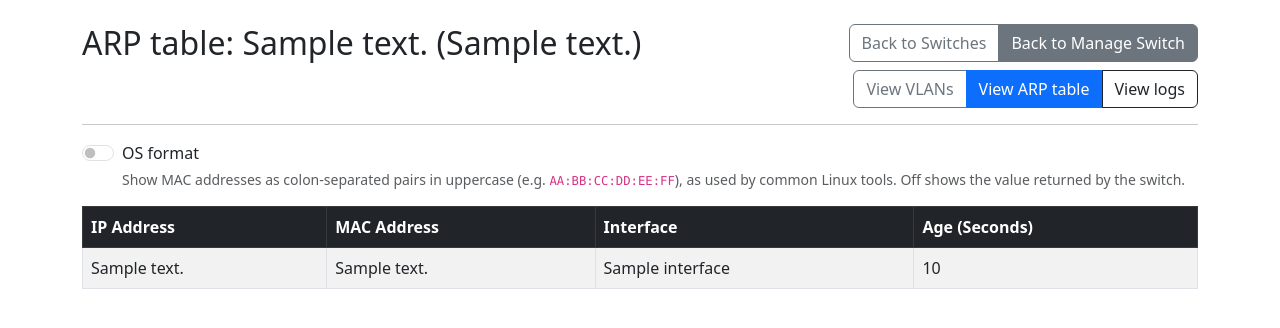
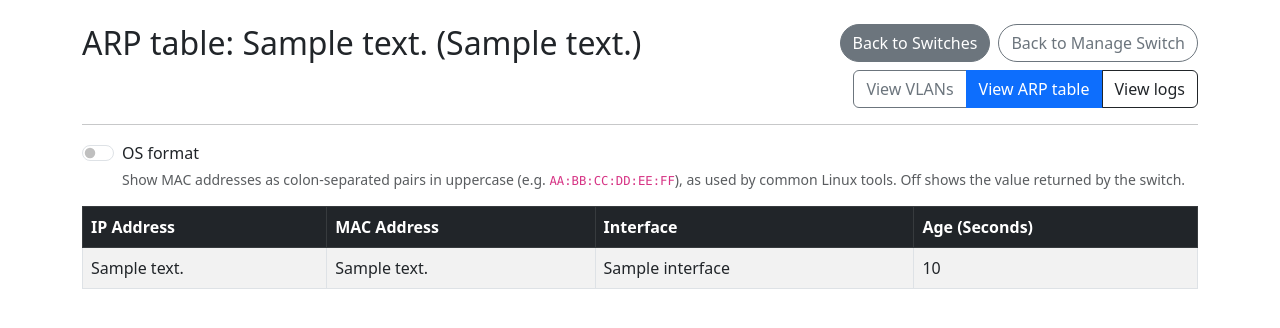
Before and after one commit to joeldavis84/switchport-management, a Flask app: template app/templates/arp_table.html in a window 1280 px wide. Shown: the part 56-384 px from the top of the page. Run offline with Flask 3, Linux system fonts and the light colour scheme; tables that the repository leaves empty hold one stand-in row (values such as "Sample post"); the template is opened without the code that fills it: values that come from a table or form of the project are taken from there, most other values are stand-ins (such as "Sample title", 1, 10 or a date in 2020).

Commit message:
Refactor navigation buttons across switch templates: Update "Back to Switches" button styling to rounded-pill for improved visual consistency and user experience in add switch, manage switch, VLAN detail, VLAN table, ARP table, and switch logs templates.

```diff
--- a/app/templates/add_switch.html
+++ b/app/templates/add_switch.html
@@ -2,7 +2,7 @@
 {% block content %}
 <div class="d-flex justify-content-between align-items-start mb-3 flex-wrap gap-3">
     <h2 class="mb-0">Add New Switch</h2>
-    <a href="{{ url_for('switches.index') }}" class="btn btn-secondary">Back to Switches</a>
+    <a href="{{ url_for('switches.index') }}" class="btn btn-secondary rounded-pill">Back to Switches</a>
 </div>
 <form method="POST">
     <div class="mb-3">
--- a/app/templates/arp_table.html
+++ b/app/templates/arp_table.html
@@ -3,9 +3,9 @@
 <div class="d-flex justify-content-between align-items-start mb-3 flex-wrap gap-3">
     <h2 class="mb-0">ARP table: {{ switch.description }} ({{ switch.ip_address }})</h2>
     <div class="d-flex flex-column align-items-end gap-2">
-        <div class="btn-group" role="group" aria-label="Back navigation">
-            <a href="{{ url_for('switches.index') }}" class="btn btn-outline-secondary">Back to Switches</a>
-            <a href="{{ url_for('switches.manage_switch', id=switch.id) }}" class="btn btn-secondary">Back to Manage Switch</a>
+        <div class="d-inline-flex flex-wrap gap-2 justify-content-end" role="group" aria-label="Back navigation">
+            <a href="{{ url_for('switches.index') }}" class="btn btn-secondary rounded-pill">Back to Switches</a>
+            <a href="{{ url_for('switches.manage_switch', id=switch.id) }}" class="btn btn-outline-secondary rounded-pill">Back to Manage Switch</a>
         </div>
         <div class="btn-group" role="group" aria-label="Navigation">
             <a href="{{ url_for('switches.vlan_table', id=switch.id) }}" class="btn btn-outline-secondary">View VLANs</a>
--- a/app/templates/manage_switch.html
+++ b/app/templates/manage_switch.html
@@ -4,7 +4,7 @@
 <div class="d-flex justify-content-between align-items-start mb-3 flex-wrap gap-3">
     <h2 class="mb-0">Manage: {{ switch.description }} ({{ switch.ip_address }})</h2>
     <div class="d-flex flex-column align-items-end gap-2">
-        <a href="{{ url_for('switches.index') }}" class="btn btn-secondary">Back to Switches</a>
+        <a href="{{ url_for('switches.index') }}" class="btn btn-secondary rounded-pill">Back to Switches</a>
         <div class="btn-group" role="group" aria-label="Switch read-only views">
             <a href="{{ url_for('switches.vlan_table', id=switch.id) }}" class="btn btn-outline-secondary">View VLANs</a>
             <a href="{{ url_for('switches.arp_table', id=switch.id) }}" class="btn btn-outline-secondary">View ARP table</a>
--- a/app/templates/switch_logs.html
+++ b/app/templates/switch_logs.html
@@ -12,9 +12,9 @@
 <div class="d-flex justify-content-between align-items-start mb-3 flex-wrap gap-3">
     <h2 class="mb-0">Logs: {{ switch.description }} ({{ switch.ip_address }})</h2>
     <div class="d-flex flex-column align-items-end gap-2">
-        <div class="btn-group" role="group" aria-label="Back navigation">
-            <a href="{{ url_for('switches.index') }}" class="btn btn-outline-secondary">Back to Switches</a>
-            <a href="{{ url_for('switches.manage_switch', id=switch.id) }}" class="btn btn-secondary">Back to Manage Switch</a>
+        <div class="d-inline-flex flex-wrap gap-2 justify-content-end" role="group" aria-label="Back navigation">
+            <a href="{{ url_for('switches.index') }}" class="btn btn-secondary rounded-pill">Back to Switches</a>
+            <a href="{{ url_for('switches.manage_switch', id=switch.id) }}" class="btn btn-outline-secondary rounded-pill">Back to Manage Switch</a>
         </div>
         <div class="btn-group" role="group" aria-label="Navigation">
             <a href="{{ url_for('switches.vlan_table', id=switch.id) }}" class="btn btn-outline-secondary">View VLANs</a>
--- a/app/templates/vlan_detail.html
+++ b/app/templates/vlan_detail.html
@@ -22,9 +22,9 @@
         {% endif %}
     </div>
     <div class="d-flex flex-column align-items-end gap-2">
-        <div class="btn-group" role="group" aria-label="Back navigation">
-            <a href="{{ url_for('switches.index') }}" class="btn btn-outline-secondary">Back to Switches</a>
-            <a href="{{ url_for('switches.manage_switch', id=switch.id) }}" class="btn btn-secondary">Back to Manage Switch</a>
+        <div class="d-inline-flex flex-wrap gap-2 justify-content-end" role="group" aria-label="Back navigation">
+            <a href="{{ url_for('switches.index') }}" class="btn btn-secondary rounded-pill">Back to Switches</a>
+            <a href="{{ url_for('switches.manage_switch', id=switch.id) }}" class="btn btn-outline-secondary rounded-pill">Back to Manage Switch</a>
         </div>
         <div class="btn-group" role="group" aria-label="Navigation">
             <a href="{{ url_for('switches.vlan_table', id=switch.id) }}" class="btn btn-secondary">All VLANs</a>
--- a/app/templates/vlan_table.html
+++ b/app/templates/vlan_table.html
@@ -3,9 +3,9 @@
 <div class="d-flex justify-content-between align-items-start mb-3 flex-wrap gap-3">
     <h2 class="mb-0">VLANs: {{ switch.description }} ({{ switch.ip_address }})</h2>
     <div class="d-flex flex-column align-items-end gap-2">
-        <div class="btn-group" role="group" aria-label="Back navigation">
-            <a href="{{ url_for('switches.index') }}" class="btn btn-outline-secondary">Back to Switches</a>
-            <a href="{{ url_for('switches.manage_switch', id=switch.id) }}" class="btn btn-secondary">Back to Manage Switch</a>
+        <div class="d-inline-flex flex-wrap gap-2 justify-content-end" role="group" aria-label="Back navigation">
+            <a href="{{ url_for('switches.index') }}" class="btn btn-secondary rounded-pill">Back to Switches</a>
+            <a href="{{ url_for('switches.manage_switch', id=switch.id) }}" class="btn btn-outline-secondary rounded-pill">Back to Manage Switch</a>
         </div>
         <div class="btn-group" role="group" aria-label="Navigation">
             <a href="#" class="btn btn-primary" aria-current="page">View VLANs</a>
```
